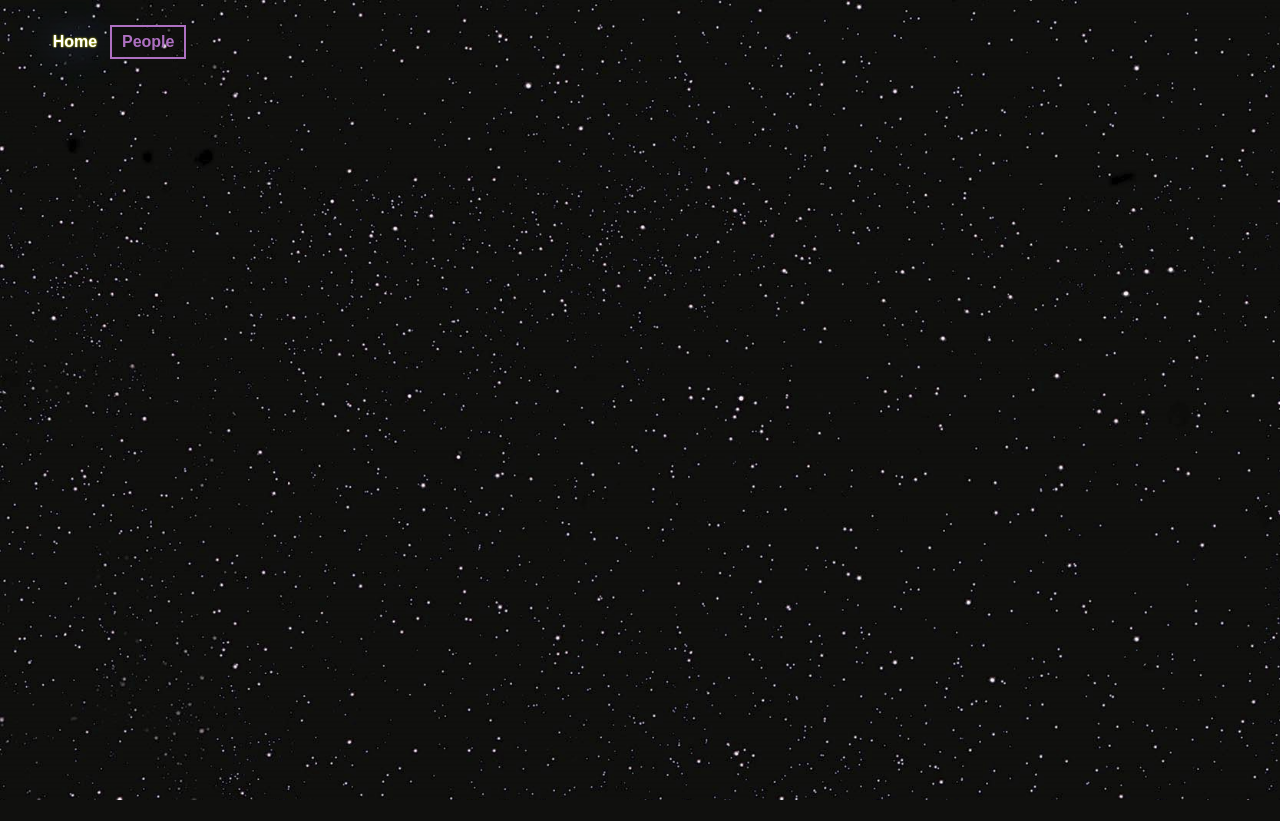
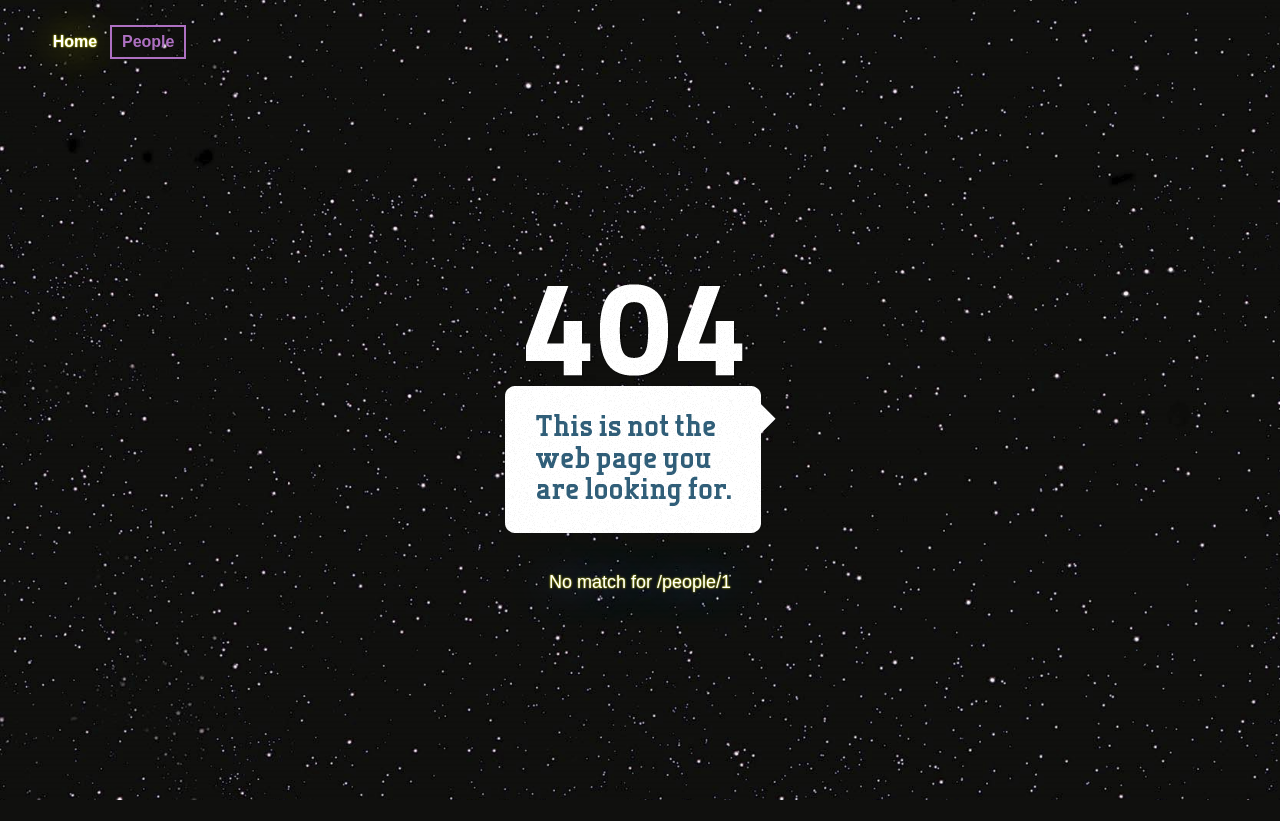
Before and after one commit to Gleblv/React-star-wars, a React (Create React App) app: page /people/1 in a window 1280 px wide. Before the commit this address had no page. Before the commit the page ends 800 px from the top, so only its background shows below. Built offline with nearby package versions, Linux system fonts and the light colour scheme; the HTML template or start-up script is replaced by a standard one.

Commit message:
not-found

```diff
--- a/src/components/Header/Header.jsx
+++ b/src/components/Header/Header.jsx
@@ -3,12 +3,6 @@ import { NavLink } from 'react-router-dom';
 import './Header.css';
 
 const Header = () => {
-    const activeStyle = {
-        'border': '2px solid #ae70c2',
-        'color': '#ae70c2',
-        'text-shadow': 'none'
-    }
-
     return (
         <div className="header__container">
             <nav className="header__navigation navigation">
--- a/src/containers/App/App.jsx
+++ b/src/containers/App/App.jsx
@@ -3,6 +3,7 @@ import { Route, Routes } from 'react-router-dom';
 import Header from '../../components/Header/Header';
 import HomePage from '../HomePage/HomePage';
 import PeoplePage from '../PeoplePage/PeoplePage';
+import NotFoundPage from '../NotFoundPage/NotFoundPage';
 
 import './App.css';
 
@@ -13,6 +14,7 @@ const App = () => {
       <Routes>
         <Route path='/' element={<HomePage/>} />
         <Route path='/people' element={<PeoplePage/>} />
+        <Route path='*' element={<NotFoundPage/>} />
       </Routes>
     </div>
   )
--- a/src/containers/HomePage/HomePage.jsx
+++ b/src/containers/HomePage/HomePage.jsx
@@ -3,7 +3,7 @@ import './HomePage.css';
 const HomePage = () => {
     return (
         <>
-            <div className="title__text">Home Page</div>
+            <div className="title__text">Navigation</div>
         </>
     )
 }
--- /dev/null
+++ b/src/containers/NotFoundPage/NotFoundPage.css
@@ -0,0 +1,17 @@
+.notfound__container {
+    padding: 200px 0;
+    display: flex;
+    flex-direction: column;
+    justify-content: center;
+    align-items: center;
+}
+
+.notfound__container > *:not(:last-child) {
+    margin: 0 0 40px 0;
+}
+
+.notfound__text {
+    font-size: var(--font-size-subheader);
+    color: var(--color-white);
+    text-shadow: var(--text-shadow-blue);
+}
--- /dev/null
+++ b/src/containers/NotFoundPage/NotFoundPage.jsx
@@ -0,0 +1,23 @@
+import { useLocation } from 'react-router-dom';
+
+import notfound from '../../images/NotFound/notfound.png'
+import './NotFoundPage.css';
+
+const NotFoundPage = () => {
+    let location = useLocation();
+
+
+
+    return (
+        <div className="notfound__container">
+            <div className="fotfound__image">
+                <img src={notfound} alt="Page Not Found" />
+            </div>
+            <div className="notfound__text">
+                No match for {location.pathname}
+            </div>
+        </div>
+    )
+}
+
+export default NotFoundPage;
--- a/src/styles/index.css
+++ b/src/styles/index.css
@@ -10,12 +10,17 @@
     --spacing-large: 30px;
 
     --font-size-header: 26px;
+    --font-size-subheader: 18px;
     --font-size-main: 16px;
     --font-bold: 600;
 
     --text-shadow-yellow:
         0 0 2px var(--color-yellow),
-        0 0 40px var(--color-blue);
+        0 0 40px var(--color-yellow);
+
+    --text-shadow-blue:
+    0 0 2px var(--color-yellow),
+    0 0 40px var(--color-blue);
 
     --border-radius-small: 3px;
 
```
Also changed, not shown: src/images/NotFound/notfound.png (added).
